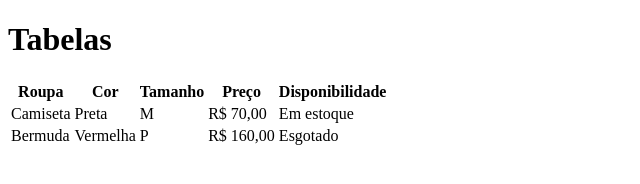
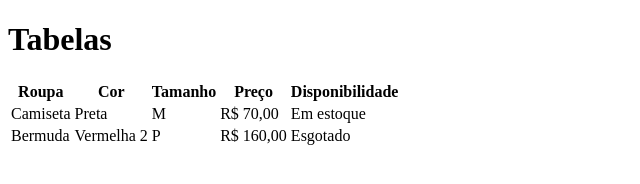
Before and after one commit to rodri-carvalho/tabela-teste, a plain HTML site: page index.html in a window 1280 px wide. Shown: the whole page, without its empty margins (0-640 px from the left). Drawn offline with Linux system fonts and the light colour scheme.

Commit message:
Alterado para Vermelha 2

```diff
--- a/index.html
+++ b/index.html
@@ -30,7 +30,7 @@
 
         </tr>
             <td>Bermuda</td>
-            <td>Vermelha</td>
+            <td>Vermelha 2</td>
             <td>P</td>
             <td>R$ 160,00</td>
             <td>Esgotado</td>
```
